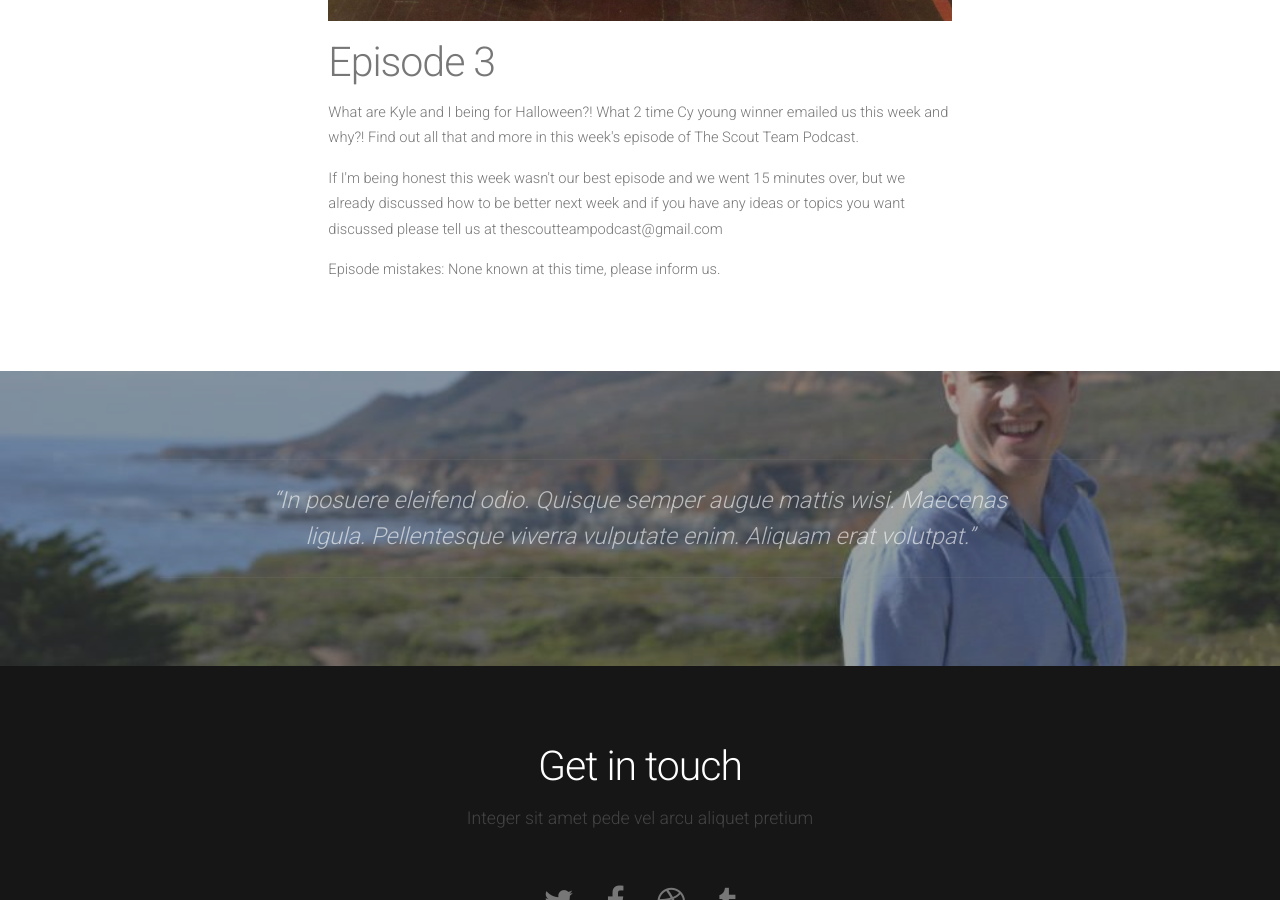
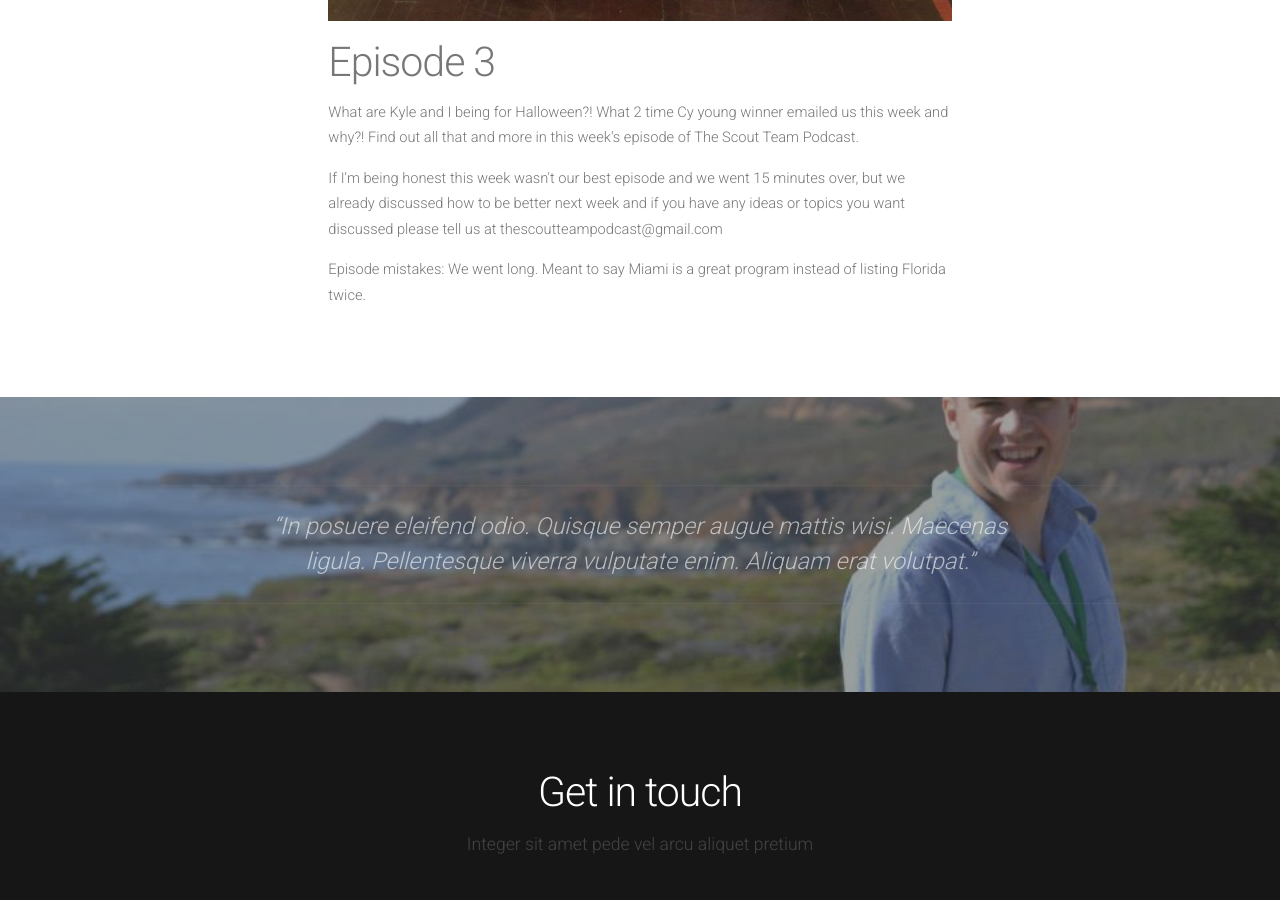
Before and after one commit to alancast/alancast.github.io, a Jekyll site: the page built from _posts/2015-10-28-episode3.md, in a window 1280 px wide and 900 px high, scrolled down 1068 px. Built offline with Jekyll 4.4.1, drawn with Linux system fonts in a browser that asks for light colours; nearby versions of some CDN libraries.

Commit message:
added mistakes list and testing out formatting

```diff
--- a/_posts/2015-10-28-episode3.md
+++ b/_posts/2015-10-28-episode3.md
@@ -6,4 +6,4 @@ layout: post
 
 <p>What are Kyle and I being for Halloween?! What 2 time Cy young winner emailed us this week and why?! Find out all that and more in this week's episode of The Scout Team Podcast. </p>
 <p>If I'm being honest this week wasn't our best episode and we went 15 minutes over, but we already discussed how to be better next week and if you have any ideas or topics you want discussed please tell us at thescoutteampodcast@gmail.com</p>
-<p>Episode mistakes: None known at this time, please inform us.</p>
+<p>Episode mistakes: We went long. Meant to say Miami is a great program instead of listing Florida twice.</p>
```
Also changed, not shown: 1 other file.
